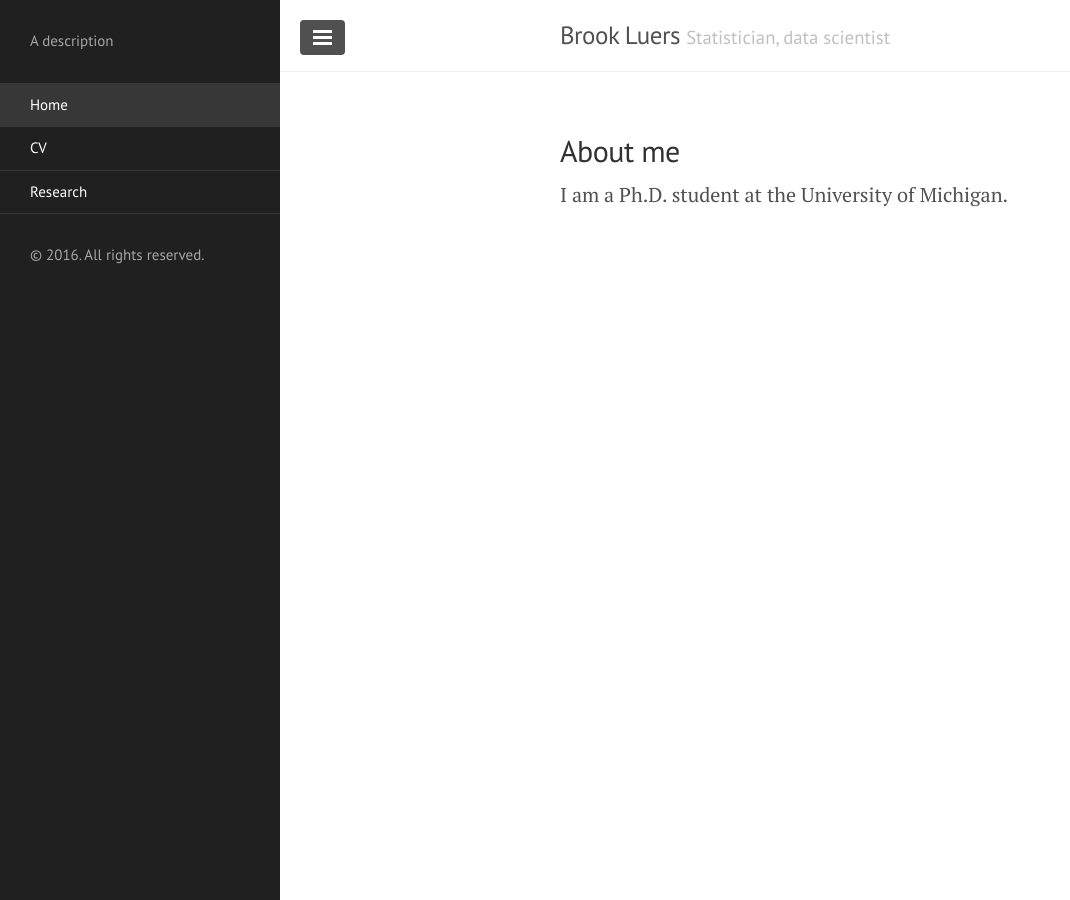
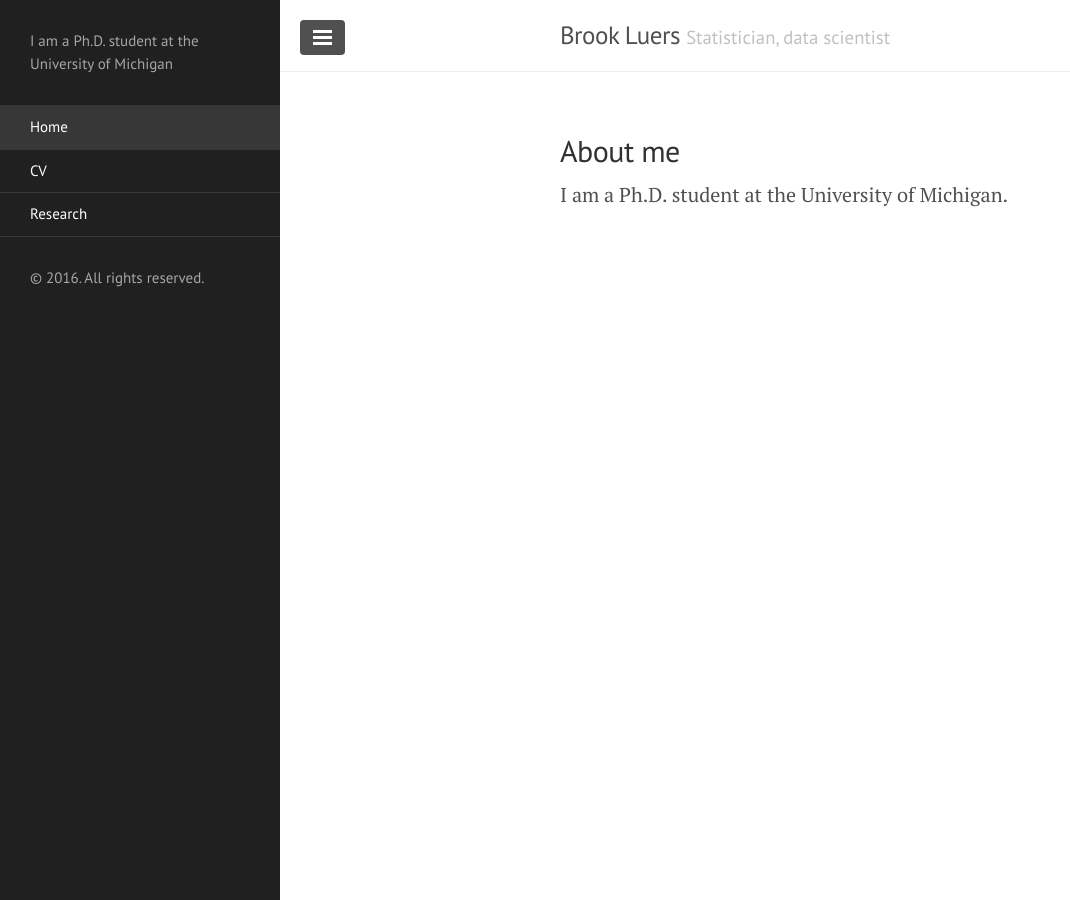
Before and after one commit to brookluers/brookluers.github.io, a Jekyll site: the page built from index.html, in a window 1280 px wide. Shown: the whole page, without its empty margins (0-1070 px from the left). Built offline with Jekyll 4.4.1, drawn with Linux system fonts in a browser that asks for light colours; the list of posts is cut into pages by our own code.

Commit message:
Update _config.yml

```diff
--- a/_config.yml
+++ b/_config.yml
@@ -8,7 +8,7 @@ permalink:        pretty
 # Setup
 title:            Brook Luers
 tagline:          'Statistician, data scientist'
-description:      'A description'
+description:      'I am a Ph.D. student at the University of Michigan'
 url:              http://www.brookluers.com
 
 author:
```
